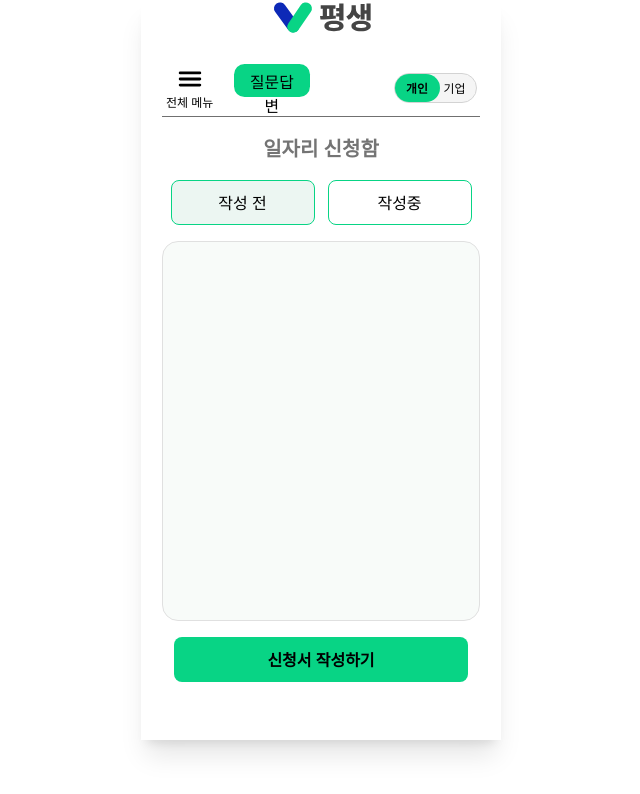
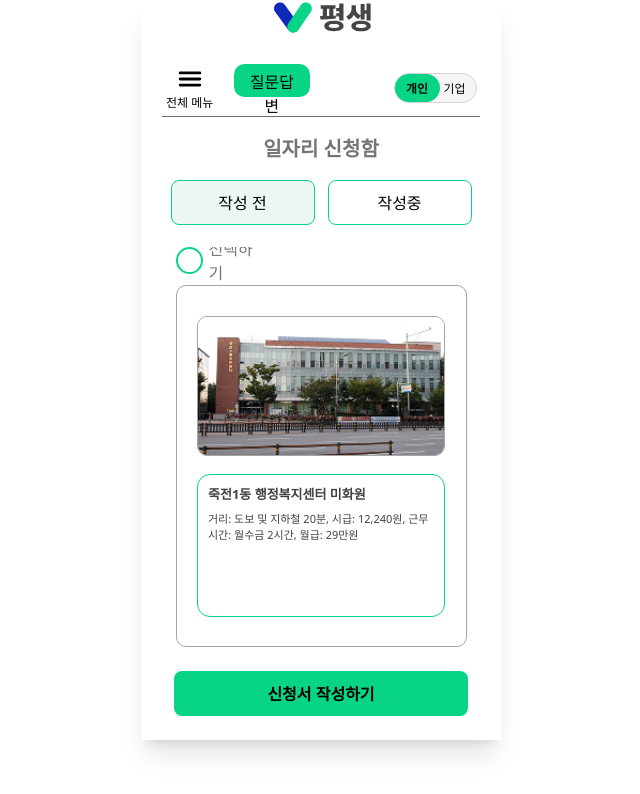
Before and after one commit to PyeongSaeng/PyeongSaeng-FE, a React (Vite) app: page /personal/jobs/drafts in a window 1280 px wide. Shown: the top 794 px of the page, without its empty margins (319-959 px from the left). Built offline with nearby package versions, Linux system fonts and the light colour scheme; a web font is replaced by a local one.

Commit message:
style: ui완성

```diff
--- a/src/pages/Personal/JobDraftsPage.tsx
+++ b/src/pages/Personal/JobDraftsPage.tsx
@@ -1,63 +1,131 @@
-import React, { useState } from "react";
+import { useState } from "react";
 import Topbar from "../../shared/components/topbar/Topbar";
+
+interface JobType {
+    jobId: number;
+    name: string;
+    image: string;
+    details: string;
+}
+const dummyJobs: JobType[] = [
+    {
+        jobId: 1,
+        name: "죽전1동 행정복지센터 미화원",
+        image: "/icons/popular-dummy1.png",
+        details: "거리: 도보 및 지하철 20분, 시급: 12,240원, 근무시간: 월수금 2시간, 월급: 29만원",
+    },
+    {
+        jobId: 2,
+        name: "죽전2동 행정복지센터 미화원",
+        image: "/icons/popular-dummy1.png",
+        details: "거리: 도보 및 지하철 20분, 시급: 12,240원, 근무시간: 월수금 2시간, 월급: 29만원",
+    },
+    {
+        jobId: 3,
+        name: "죽전3동 행정복지센터 미화원",
+        image: "/icons/popular-dummy1.png",
+        details:
+            "거리: 도보 및 지하철 20분, 시급: 12,240원, 근무시간: 월수금 2시간, 월급: 29만원",
+    },
+    {
+        jobId: 4,
+        name: "죽전4동 행정복지센터 미화원",
+        image: "/icons/popular-dummy1.png",
+        details:
+            "거리: 도보 및 지하철 20분, 시급: 12,240원, 근무시간: 월수금 2시간, 월급: 29만원",
+    },
+];
 
 const JobDraftsPage = () => {
     const [selected, setSelected] = useState(0);
+    const [selectedJobId, setSelectedJobId] = useState<number | null>(null);
 
     return (
         <Topbar>
             <div className="w-full h-full flex flex-col">
                 <div className="mt-[17px] flex flex-col items-center">
-                    <p className="text-[20px] font-semibold text-[#747474]">
-                        일자리 신청함
-                    </p>
+                    <p className="text-[20px] font-semibold text-[#747474]">일자리 신청함</p>
                 </div>
                 <div className="w-[301px] flex gap-[13px] mt-[16px] justify-center self-center">
                     <button
-                        className={`
-                            flex-1 h-[45px] border-[1.3px] rounded-[8px] text-[16px] font-medium
+                        className={`flex-1 h-[45px] border-[1.3px] rounded-[8px] text-[16px] font-medium
                             ${selected === 0
                                 ? "bg-[#ECF6F2] border-[#08D485] text-black"
                                 : "bg-white border-[#08D485] text-black"}
-                        `}
+                                `}
                         onClick={() => setSelected(0)}
                     >
                         작성 전
                     </button>
                     <button
-                        className={`
-                            flex-1 h-[45px] border-[1.3px] rounded-[8px] text-[16px] font-medium
+                        className={`flex-1 h-[45px] border-[1.3px] rounded-[8px] text-[16px] font-medium
                             ${selected === 1
                                 ? "bg-[#ECF6F2] border-[#08D485] text-black"
                                 : "bg-white border-[#08D485] text-black"}
-                        `}
+                            `}
                         onClick={() => setSelected(1)}
                     >
                         작성중
                     </button>
                 </div>
-                <div
-                    className="flex-1 w-full flex justify-center"
-                    style={{ minHeight: 0 }} // flex-1에서 스크롤 영역 정상 동작 위해 필요
-                >
+                {/* 스크롤 영역 */}
+                <div className="flex-1 w-full flex justify-center" style={{ minHeight: 0 }}>
                     <div
-                        className="w-[335px] flex flex-col overflow-y-auto mt-[16px]"
-                        style={{ maxHeight: "380px" }} // 필요에 따라 maxHeight 조절
+                        className="w-[291] flex flex-col overflow-y-auto mt-[22px] space-y-8 scrollbar-hide"
+                        style={{ maxHeight: "400px" }}
                     >
-                        {/* 여기에 콘텐츠 넣기 (지금은 빈 div로) */}
-                        <div className="h-[600px] bg-[#F8FBF9] rounded-[16px] border border-[#E0E0E0]" />
+                        {dummyJobs.map((job) => {
+                            const isSelected = selectedJobId === job.jobId;
+                            return (
+                                <div key={job.jobId} className="flex flex-col items-start">
+                                    <div className="flex items-center gap-[6px]">
+                                        {/* 동그라미 */}
+                                        <div
+                                            className="w-[27px] h-[27px] rounded-full border-2 border-[#08D485] bg-white flex items-center justify-center cursor-pointer"
+                                            onClick={() => setSelectedJobId(isSelected ? null : job.jobId)}
+                                        >
+                                            {isSelected && (
+                                                <div className="w-[15px] h-[15px] rounded-full bg-[#08D485]" />
+                                            )}
+                                        </div>
+                                        <div
+                                            className="w-[56px] h-[19px] flex items-center justify-center text-[16px] text-[#747474] font-medium cursor-pointer"
+                                            onClick={() => setSelectedJobId(isSelected ? null : job.jobId)}
+                                        >
+                                            선택하기
+                                        </div>
+                                    </div>
+                                    <div
+                                        className={`w-[291px] h-[362px] mt-[11px] rounded-[10px] overflow-hidden border-[1.3px] flex flex-col items-center
+                                        ${isSelected ? "border-[#08D485] bg-[#ECF6F2]" : "border-[#A4A4A4] bg-white"}
+                                        `}
+                                        onClick={() => setSelectedJobId(isSelected ? null : job.jobId)}
+                                    >
+                                        <div className="w-[248px] h-[140px] mt-[30px] border-[1.1px] border-[#A4A4A4] rounded-[10px] overflow-hidden">
+                                            <img src={job.image} alt={job.name} className="w-full h-full object-cover" />
+                                        </div>
+                                        <div className="w-[248px] h-[143px] mt-[18px] border-[1.1px] border-[#08D485] rounded-[13px] bg-white p-[10px]">
+                                            <p className="text-[13px] font-semibold text-[#414141] mb-[6px]">
+                                                {job.name}
+                                            </p>
+                                            <p className="text-[11px] font-normal text-[#414141]">{job.details}</p>
+                                        </div>
+                                    </div>
+                                </div>
+                            );
+                        })}
                     </div>
                 </div>
-                <div className="w-full flex justify-center mt-[16px] mb-[24px]">
-                    {selected === 0 ? (
-                        <button className="w-[294px] h-[45px] bg-[#08D485] text-black rounded-[8px] text-[16px] font-semibold">
-                            신청서 작성하기
-                        </button>
-                    ) : (
-                        <button className="w-[294px] h-[45px] bg-[#08D485] text-black rounded-[8px] text-[16px] font-semibold">
-                            신청서 이어서 작성하기
-                        </button>
-                    )}
+                {/* 하단 버튼 */}
+                <div className="w-full flex justify-center mt-[24px]">
+                    <button
+                        className={`w-[294px] h-[45px] rounded-[8px] text-[16px] font-semibold
+              ${selected === 0 ? "bg-[#08D485] text-black" : "bg-[#08D485] text-black"}
+            `}
+                        disabled={selectedJobId === null}
+                    >
+                        {selected === 0 ? "신청서 작성하기" : "신청서 이어서 작성하기"}
+                    </button>
                 </div>
             </div>
         </Topbar>
```
